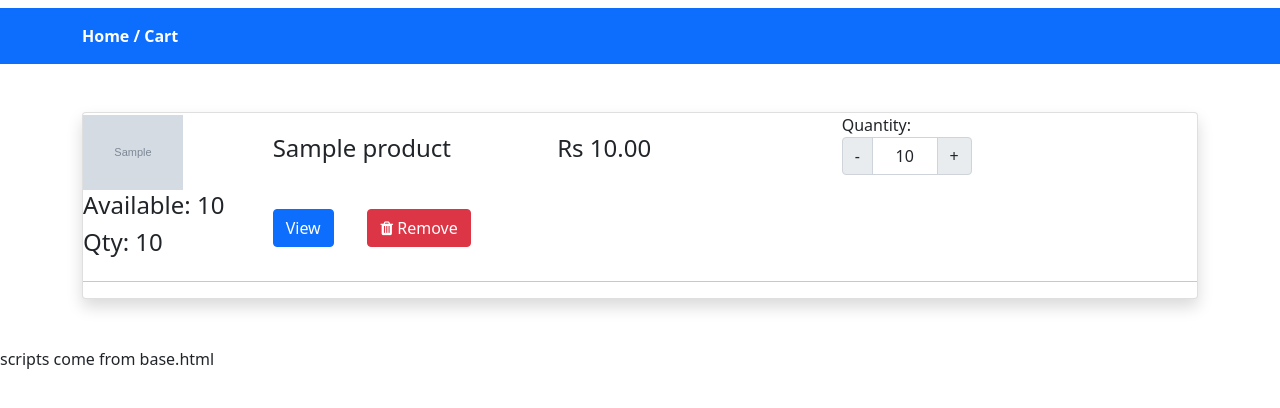
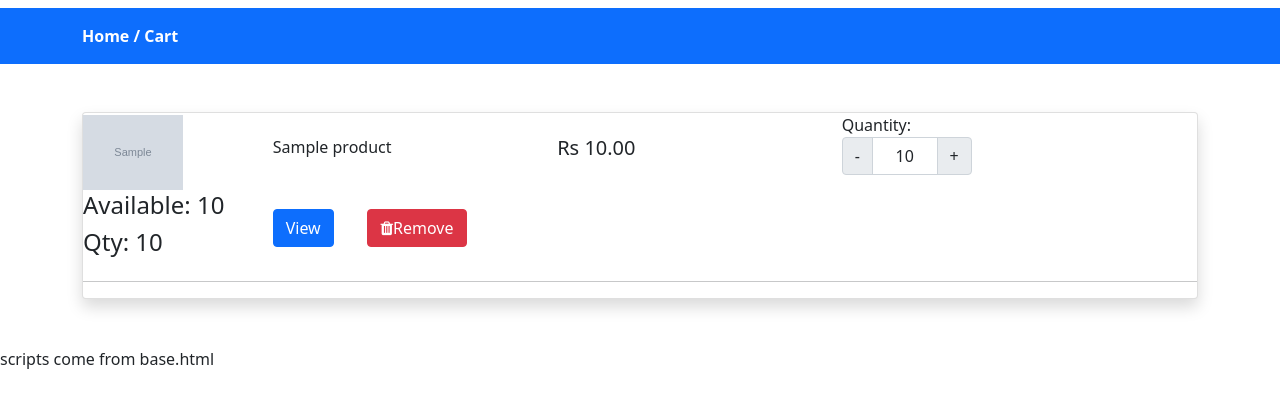
Before and after one commit to sajjadali-fullstack/genz-kart, a Django app: page /cart/ in a window 1280 px wide. Shown: the part 56-464 px from the top of the page. Run offline with Django 5.2, Linux system fonts and the light colour scheme; a user stored in the database is signed in; tables that the repository leaves empty hold one stand-in row (values such as "Sample post"); grey boxes marked "Sample" are stand-in pictures; some libraries are stand-ins or nearby versions.

Commit message:
feat: Add class name cartdata in lineno 76

```diff
--- a/ecommerce/store/templates/store/cart.html
+++ b/ecommerce/store/templates/store/cart.html
@@ -73,7 +73,7 @@
     <div class="container">
         <div class="row">
             <div class="col-md-12">
-                <div class="card shadow">
+                <div class="card shadow cartdata">
 
                     <!-- if user has any product in his cart -->
                     {% if cart %}
@@ -84,14 +84,17 @@
                             <img src="{{ item.product.product_image.url }}" alt="Image" width="100px">
                         </div>
 
+                        <!-- Product Name -->
                         <div class="col-md-3 my-auto">
-                            <h4>{{ item.product.name }}</h4>
+                            <h6>{{ item.product.name }}</h6>
                         </div>
 
+                        <!-- Product Price -->
                         <div class="col-md-3 my-auto">
-                            <h4>Rs {{ item.product.selling_price|stringformat:".2f" }}</h4>
+                            <h5>Rs {{ item.product.selling_price|stringformat:".2f" }}</h5>
                         </div>
 
+                        <!-- Product Quantity -->
                         <div class="col-md-3 my-auto">
                             <input type="hidden" class="prod_id" value="{{ item.product.id }}">
                             {% csrf_token %}
@@ -99,10 +102,10 @@
                             {% if item.product.quantity >= item.product_qty %}
                             <label>Quantity:</label>
                             <div class="input-group text-center mb-3" style="width: 130px;">
-                                <button class="input-group-text decrement-btn">-</button>
+                                <button class="input-group-text changeQuantity decrement-btn">-</button>
                                 <input type="text" class="form-control text-center qty-input"
                                     value="{{ item.product_qty }}">
-                                <button class="input-group-text increment-btn">+</button>
+                                <button class="input-group-text changeQuantity increment-btn">+</button>
                             </div>
                             {% else %}
                             <h5>Out of Stock</h5>
@@ -117,8 +120,6 @@
                         </div>
 
 
-
-
                         <div class="col-md-1 my-auto">
                             <a href="{% url 'product_details' item.product.category.slug item.product.slug %}"
                                 class="btn btn-primary">View</a>
@@ -126,8 +127,7 @@
 
                         <div class="col-md-2 my-auto">
                             <button class="btn btn-danger delete-cart-item">
-                                <i class="fa fa-trash"></i> Remove
-                            </button>
+                                <i class="fa fa-trash"></i>Remove</button>
                         </div>
 
                     </div>
```
